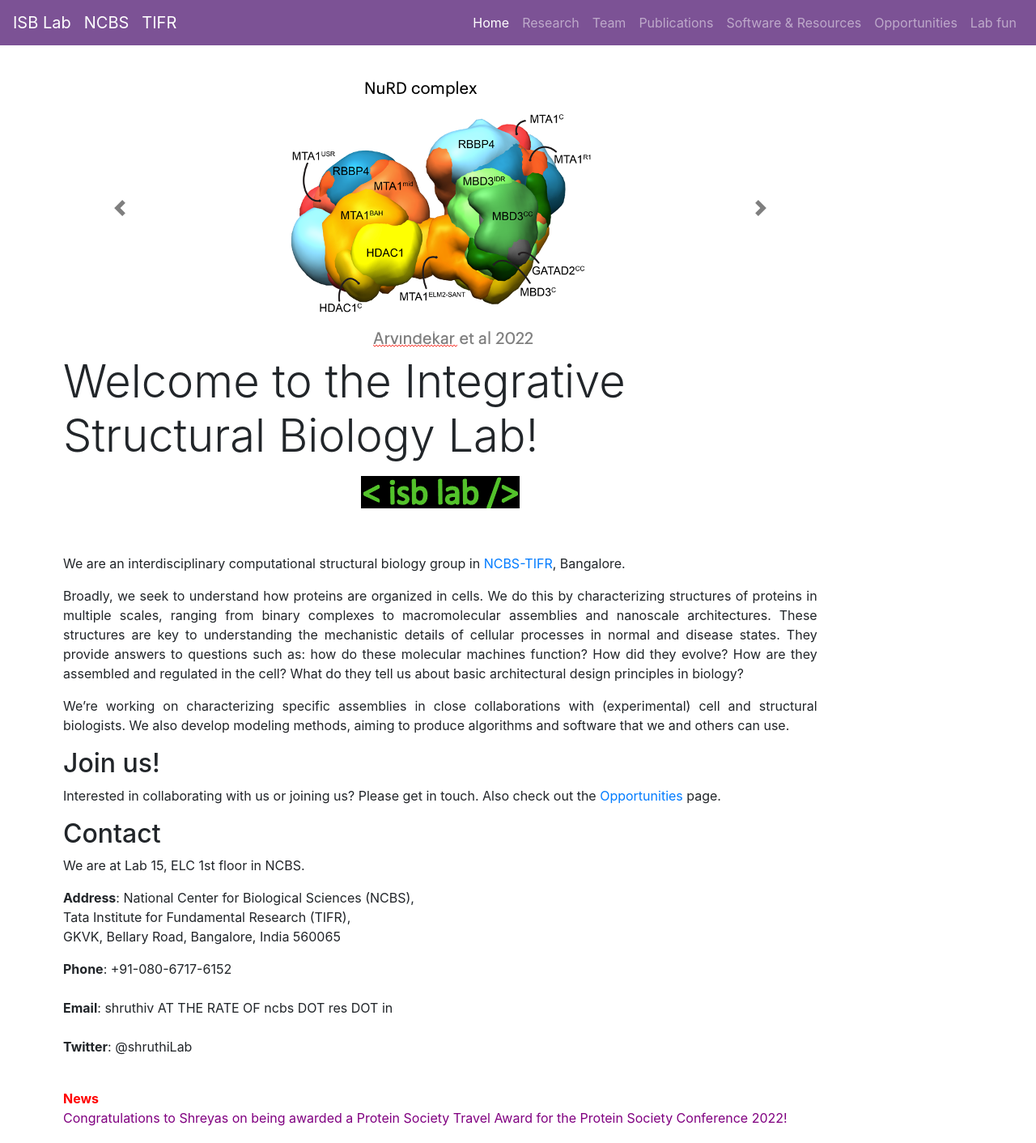
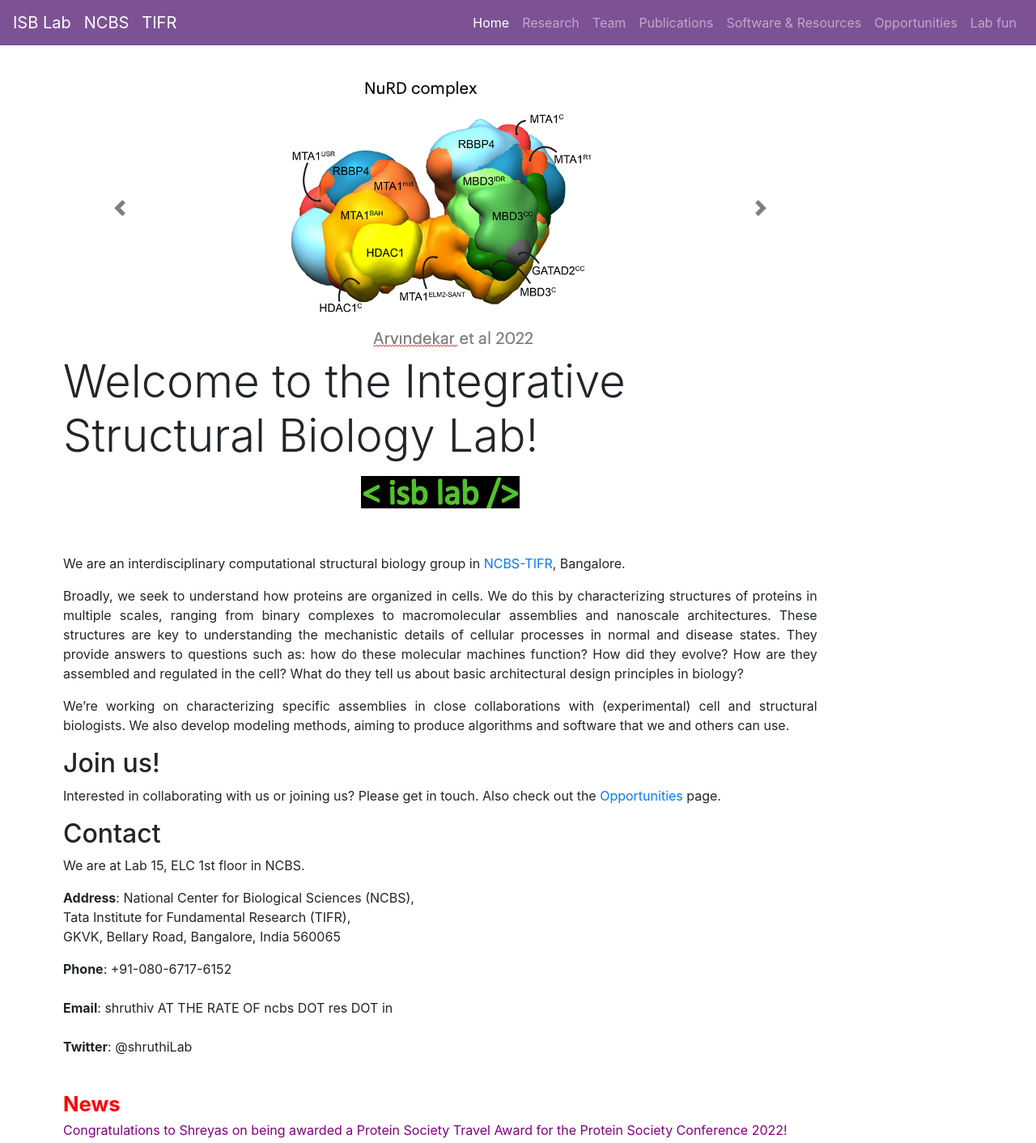
Before and after one commit to isblab/website, a Jekyll site: the page built from index.md, in a window 1280 px wide. Shown: the top 1412 px of the page at 81% size. Built offline with Jekyll 4.4.1, drawn with Linux system fonts in a browser that asks for light colours.

Commit message:
changed file locs

```diff
--- a/index.md
+++ b/index.md
@@ -37,5 +37,5 @@ GKVK, Bellary Road, Bangalore, India 560065 <br>
 **Twitter**: @shruthiLab <br><br>
 
 
-<span style="color:red;font-weight:bold"> News  </span> <br>
+<span style="color:red;font-weight:bold;font-size:1.6em"> News  </span> <br>
 <span style="color:purple"> Congratulations to Shreyas on being awarded a Protein Society Travel Award for the Protein Society Conference 2022! </span>
```
